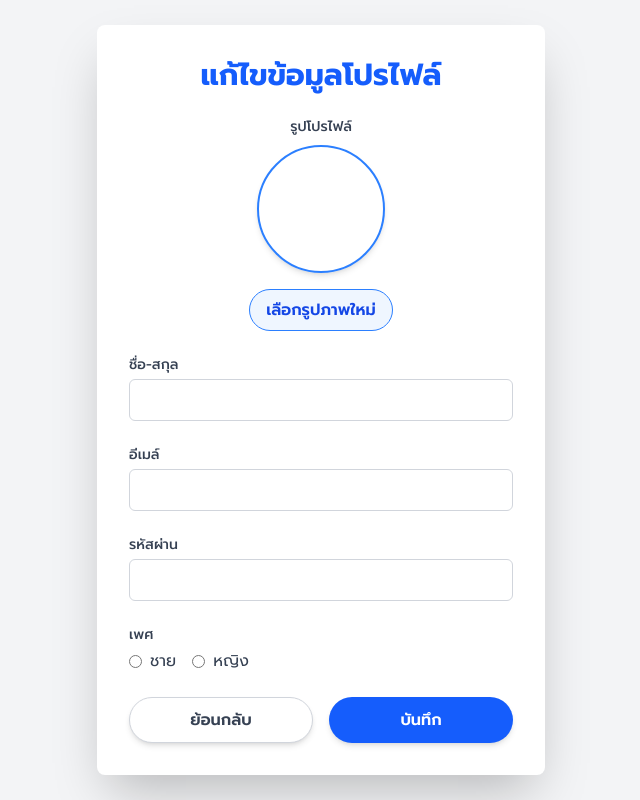
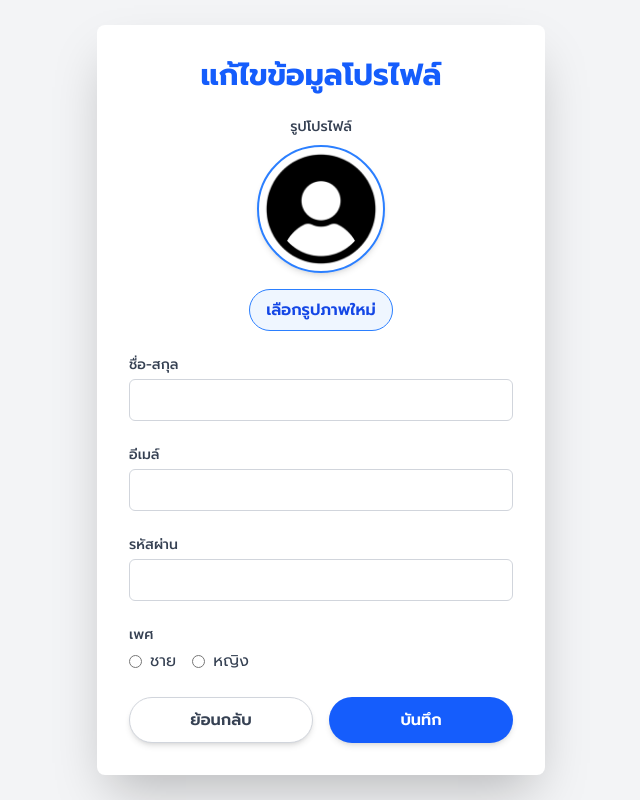
Before and after one commit to Chanachai04/next-food-tracker-app, a Next.js app: page /profile/1 in a window 1280 px wide. Shown: the whole page, without its empty margins (319-959 px from the left). Built offline with nearby package versions, Linux system fonts and the light colour scheme; no server answers; the database is empty.

Commit message:
แก้ supabase ให้เป็นปัจจุบัน

```diff
--- a/app/addfood/[id]/page.tsx
+++ b/app/addfood/[id]/page.tsx
@@ -14,6 +14,7 @@ export default function AddFood() {
   const [fooddate_at, setFooddate_at] = useState("");
 
   const { id } = useParams();
+
   const router = useRouter();
 
   const handleImageChange = (e: React.ChangeEvent<HTMLInputElement>) => {
--- a/app/dashboard/[id]/page.tsx
+++ b/app/dashboard/[id]/page.tsx
@@ -102,7 +102,7 @@ export default function Dashboard() {
           {users.map((user) => (
             <Link href={"/profile/" + user.id} key={user.id}>
               <Image
-                src={user.user_image_url}
+                src={user.user_image_url || "/default-profile.png"}
                 alt="User Profile"
                 width={100}
                 height={100}
--- a/app/profile/[id]/page.tsx
+++ b/app/profile/[id]/page.tsx
@@ -135,6 +135,14 @@ export default function Profile() {
                   className="object-cover"
                 />
               )}
+              {!previewImage && (
+                <Image
+                  src={"/default-profile.png"}
+                  alt="Profile Preview"
+                  fill
+                  className="object-cover"
+                />
+              )}
             </div>
 
             <label
--- a/next.config.ts
+++ b/next.config.ts
@@ -6,7 +6,10 @@ const nextConfig: NextConfig = {
     remotePatterns: [
       {
         protocol: "https",
-        hostname: "byzivbzqoxphggscehny.supabase.co",
+        hostname: process.env.NEXT_PUBLIC_SUPABASE_URL?.replace(
+          /^https?:\/\//,
+          "",
+        ) as string,
         port: "",
         pathname: "/**",
       },
```
Also changed, not shown: public/default-profile.png (added), 1 other file (tests, documents, lock files or other folders).
